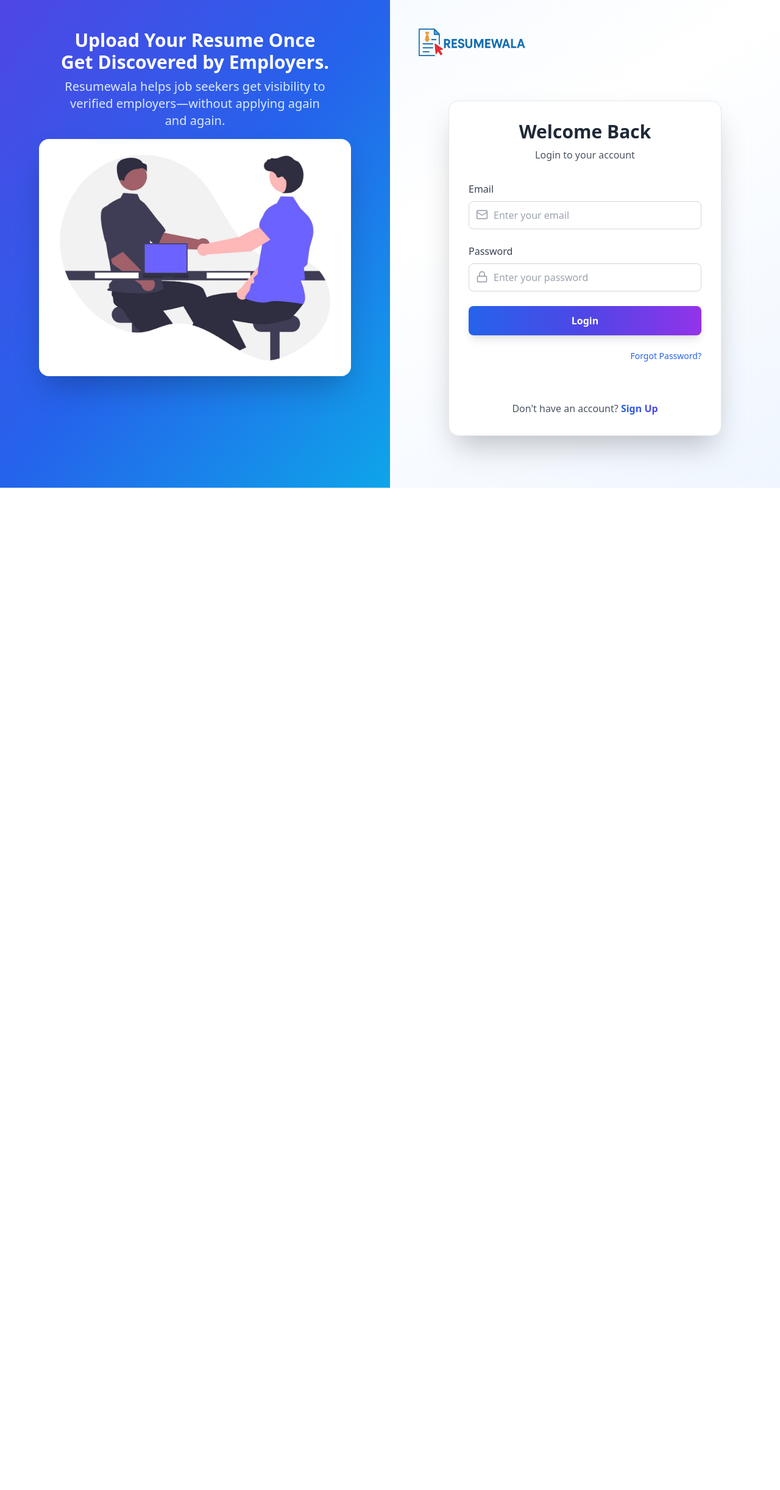
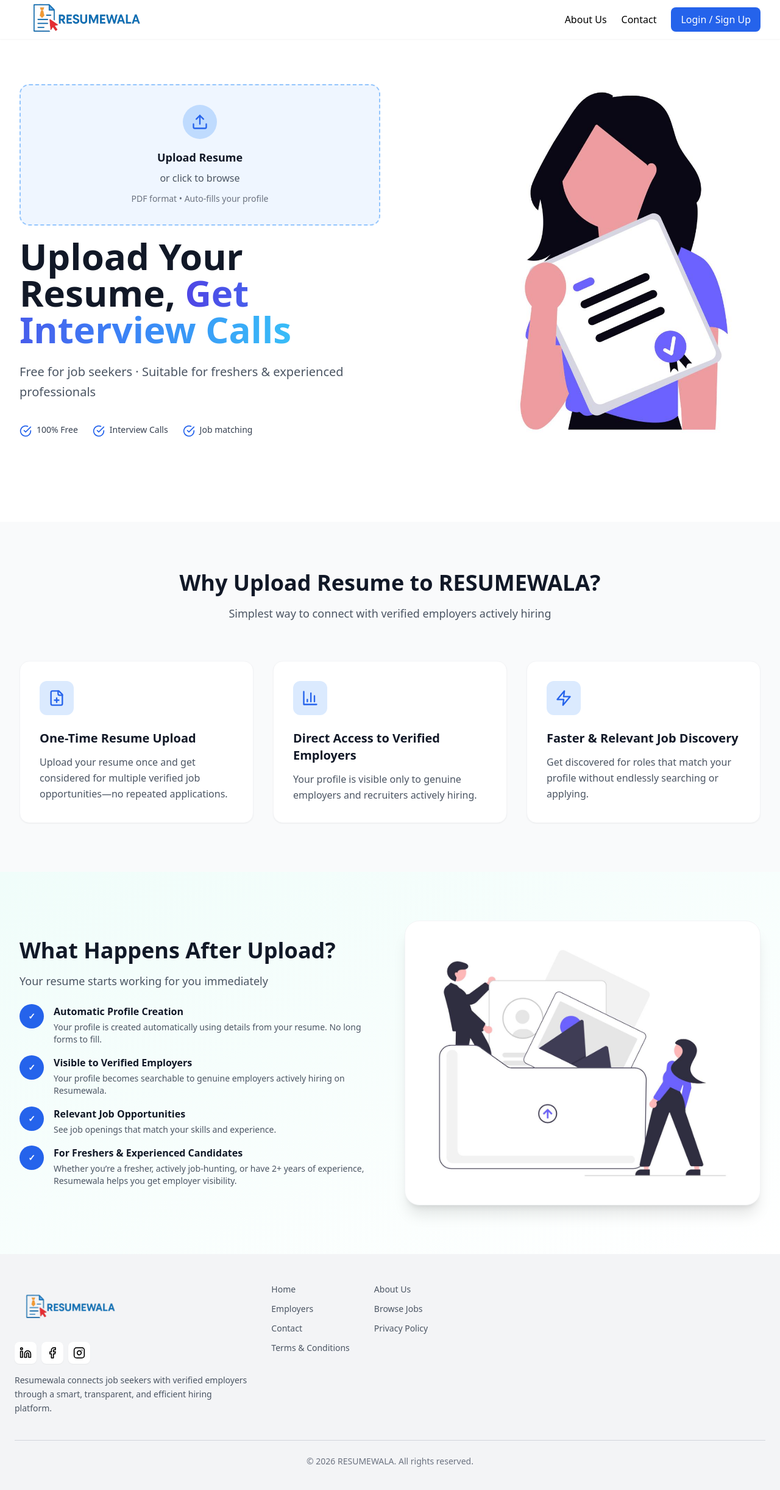
Before and after one commit to Smitayadav01/Resumewala-Website, a React (Vite) app: page / in a window 1280 px wide. Shown: the top 2444 px of the page at 61% size. Before the commit the page ends 800 px from the top, so only its background shows below. Built offline with nearby package versions, Linux system fonts and the light colour scheme.

Commit message:
Upadted home page

```diff
--- a/src/App.tsx
+++ b/src/App.tsx
@@ -1,7 +1,4 @@
 import { Routes, Route, Navigate, useNavigate, useLocation } from 'react-router-dom';
-import { useState } from 'react';
-import { ToastContainer } from "react-toastify";
-import "react-toastify/dist/ReactToastify.css";
 import { Toaster } from "react-hot-toast";
 
 import Navbar from './components/Navbar';
@@ -19,20 +16,22 @@ import Privacy from './pages/Privacy';
 import { useAuth } from './context/AuthContext';
 import ForgotPassword from "./pages/ForgotPassword";
 import ResetPassword from "./pages/ResetPassword";
+import Employee from "./pages/Employee";
+import ScrollToTop from './components/ScrollToTop';
 
 
 function AppContent() {
+
   const navigate = useNavigate();
   const location = useLocation();
-
   const { isAuthenticated, isAdmin } = useAuth();
 
   const authenticated = isAuthenticated();
 
   const handleNavigate = (page: string) => {
+
     const routes: Record<string, string> = {
-      landing: '/',
-      home: '/home',
+      home: '/',
       upload: '/upload',
       jobs: '/jobs',
       about: '/about',
@@ -40,24 +39,21 @@ function AppContent() {
       profile: '/profile',
       admin: '/admin',
       login: '/login',
-      register: '/register',
       terms: '/terms',
       privacy: '/privacy',
-    };
-    navigate(routes[page] || '/');
+      employee:'/employee',
     };
 
-  const handleLogout = () => {
-
-    navigate('/');
+    navigate(routes[page] || '/');
   };
 
   return (
     <div className="min-h-screen flex flex-col bg-white">
 
-      {/* <ToastContainer position="top-right" autoClose={3000} /> */}
       <Toaster position="top-right" reverseOrder={false} />
-     {location.pathname !== "/" && (
+
+      {/* Hide navbar only on login page */}
+      {location.pathname !== "/login" && (
         <Navbar
           currentPage={location.pathname}
           isLoggedIn={authenticated}
@@ -65,50 +61,65 @@ function AppContent() {
         />
       )}
 
+      <div className="flex-1">
 
-      <div className="flex-1">
         <Routes>
-          <Route path="/" element={<Landing />} />
+
+          {/* HOME PAGE FIRST */}
+          <Route
+            path="/"
+            element={<Home onNavigate={handleNavigate} />}
+          />
+
+          {/* LOGIN / SIGNUP PAGE */}
+          <Route path="/login" element={<Landing />} />
+
+          {/* PROTECTED ROUTES */}
 
           <Route
-            path="/home"
-            element={
-              authenticated ? <Home onNavigate={handleNavigate} /> : <Navigate to="/" replace />
-            }
+            path="/upload"
+            element={authenticated ? <Upload /> : <Navigate to="/login" replace />}
           />
-
-          <Route path="/upload" element={<Upload />} />
-
-          <Route path="/forgot-password" element={<ForgotPassword />} />
-<Route path="/reset-password/:token" element={<ResetPassword />} />
 
           <Route
             path="/jobs"
-            element={authenticated ? <Jobs /> : <Navigate to="/" replace />}
+            element={authenticated ? <Jobs /> : <Navigate to="/login" replace />}
           />
 
-          <Route path="/about" element={<About />} />
-          <Route path="/contact" element={<Contact />} />
+           <Route path="/employee" element={<Employee />} />
 
           <Route
             path="/profile"
-            element={authenticated ? <Profile /> : <Navigate to="/" replace />}
+            element={authenticated ? <Profile /> : <Navigate to="/login" replace />}
           />
 
           <Route
             path="/admin"
             element={
-              authenticated && isAdmin() ? <Admin /> : <Navigate to="/admin" replace />
+              authenticated && isAdmin()
+                ? <Admin />
+                : <Navigate to="/login" replace />
             }
           />
 
-          {/* Legal Pages */}
+          {/* PUBLIC PAGES */}
+
+          <Route path="/about" element={<About />} />
+          <Route path="/contact" element={<Contact />} />
+
           <Route path="/terms" element={<Terms />} />
           <Route path="/privacy" element={<Privacy />} />
+
+          <Route path="/forgot-password" element={<ForgotPassword />} />
+          <Route path="/reset-password/:token" element={<ResetPassword />} />
+
         </Routes>
+
       </div>
 
-      {location.pathname !== '/' && <Footer />}
+      {location.pathname !== '/login' && <Footer />}
+
+      <ScrollToTop />
     </div>
   );
 }
--- a/src/components/Footer.tsx
+++ b/src/components/Footer.tsx
@@ -22,7 +22,7 @@ const Footer = () => {
   const footerLinks = [
     { name: 'Home', href: '/home' },
     { name: 'About Us', href: '/about' },
-    { name: 'Employers', href: '/employers' },
+    { name: 'Employers', href: '/employee' },
     { name: 'Browse Jobs', href: '/jobs' },
     { name: 'Contact', href: '/contact' },
     { name: 'Privacy Policy', href: '/privacy' },
--- a/src/components/Navbar.tsx
+++ b/src/components/Navbar.tsx
@@ -16,20 +16,32 @@ export default function Navbar({ currentPage, isLoggedIn, isAdmin }: NavbarProps
   const { logout, isAuthenticated } = useAuth();
   const authenticated = isAuthenticated();
   const navigate = useNavigate();
+
   const handleLogout = () => {
     setMobileOpen(false);
     logout();
-  navigate('/'); // always go to landing page
+    navigate('/');
   };
-
 
   const go = (page: string) => {
     setMobileOpen(false);
-    navigate(page);
+
+    const routes: Record<string, string> = {
+      home: '/',
+      jobs: '/jobs',
+      profile: '/profile',
+      admin: '/admin',
+      about: '/about',
+      contact: '/contact',
+      login: '/login'
+    };
+
+    navigate(routes[page] || '/');
   };
 
   return (
     <nav className="bg-white shadow-sm sticky top-0 z-50">
+
       <div className="max-w-7xl mx-auto px-4 sm:px-6 lg:px-8">
 
         {/* Top Bar */}
@@ -38,19 +50,17 @@ export default function Navbar({ currentPage, isLoggedIn, isAdmin }: NavbarProps
           {/* Logo */}
           <div
             className="flex items-center cursor-pointer"
-  onClick={() => go(authenticated ? '/home' : '/')}
+            onClick={() => navigate('/')}
           >
             <img src={logo} alt="Logo" className="h-24 w-auto" />
           </div>
 
-
           {/* Desktop Menu */}
           <div className="hidden md:flex items-center space-x-6">
+
             {authenticated ? (
               <>
                 <NavBtn label="Home" page="home" />
-                {/* <NavBtn label="About Us" page="about" />
-                <NavBtn label="Contact" page="contact" /> */}
                 <NavBtn label="Browse Jobs" page="jobs" />
 
                 {isAdmin ? (
@@ -58,7 +68,8 @@ export default function Navbar({ currentPage, isLoggedIn, isAdmin }: NavbarProps
                 ) : (
                   <button
                     onClick={() => go('profile')}
-                    className={`flex items-center space-x-2 nav-btn ${currentPage === 'profile' ? 'text-blue-500' : ''
+                    className={`flex items-center space-x-2 nav-btn ${
+                      currentPage === 'profile' ? 'text-blue-500' : ''
                     }`}
                   >
                     <User className="h-5 w-5" />
@@ -67,24 +78,28 @@ export default function Navbar({ currentPage, isLoggedIn, isAdmin }: NavbarProps
                 )}
 
                 <button
-  onClick={() => {
-    setMobileOpen(false);
-    logout();
-    navigate('/'); // always landing
-  }}
+                  onClick={handleLogout}
                   className="flex items-center space-x-2 nav-btn hover:text-red-500"
                 >
                   <LogOut className="h-5 w-5" />
                   <span>Logout</span>
                 </button>
-
               </>
             ) : (
               <>
                 <NavBtn label="About Us" page="about" />
                 <NavBtn label="Contact" page="contact" />
+
+                {/* LOGIN BUTTON */}
+                <button
+                  onClick={() => go('login')}
+                  className="bg-blue-600 text-white px-4 py-2 rounded-lg hover:bg-blue-700"
+                >
+                  Login / Sign Up
+                </button>
               </>
             )}
+
           </div>
 
           {/* Mobile Menu Button */}
@@ -94,25 +109,29 @@ export default function Navbar({ currentPage, isLoggedIn, isAdmin }: NavbarProps
           >
             {mobileOpen ? <X className="h-6 w-6" /> : <Menu className="h-6 w-6" />}
           </button>
+
         </div>
       </div>
 
       {/* Mobile Menu */}
       {mobileOpen && (
         <div className="md:hidden bg-white border-t border-gray-200 shadow-lg">
+
           <div className="flex flex-col p-4 space-y-3">
 
-            {isLoggedIn ? (
+            {authenticated ? (
               <>
                 <MobileBtn label="Home" page="home" />
-                {/* <MobileBtn label="About Us" page="about" />
-                <MobileBtn label="Contact" page="contact" /> */}
                 <MobileBtn label="Browse Jobs" page="jobs" />
 
                 {isAdmin ? (
                   <MobileBtn label="Admin Panel" page="admin" />
                 ) : (
-                  <MobileBtn label="My Profile" page="profile" icon={<User className="h-4 w-4" />} />
+                  <MobileBtn
+                    label="My Profile"
+                    page="profile"
+                    icon={<User className="h-4 w-4" />}
+                  />
                 )}
 
                 <button
@@ -125,10 +144,19 @@ export default function Navbar({ currentPage, isLoggedIn, isAdmin }: NavbarProps
               </>
             ) : (
               <>
-                {/* <MobileBtn label="About Us" page="about" />
-                <MobileBtn label="Contact" page="contact" /> */}
+                <MobileBtn label="About Us" page="about" />
+                <MobileBtn label="Contact" page="contact" />
+
+                {/* MOBILE LOGIN BUTTON */}
+                <button
+                  onClick={() => go('login')}
+                  className="bg-blue-600 text-white px-4 py-2 rounded-lg"
+                >
+                  Login / Sign Up
+                </button>
               </>
             )}
+
           </div>
         </div>
       )}
@@ -136,12 +164,12 @@ export default function Navbar({ currentPage, isLoggedIn, isAdmin }: NavbarProps
   );
 
   /* Components */
+
   function NavBtn({ label, page }: { label: string; page: string }) {
     return (
       <button
         onClick={() => go(page)}
-        className={`nav-btn ${currentPage === page ? 'text-blue-500' : ''
-          }`}
+        className={`nav-btn ${currentPage === page ? 'text-blue-500' : ''}`}
       >
         {label}
       </button>
--- /dev/null
+++ b/src/components/ScrollToTop.tsx
@@ -0,0 +1,35 @@
+import React, { useState, useEffect } from "react";
+import { ArrowUp } from "lucide-react";
+
+export default function ScrollToTop() {
+  const [visible, setVisible] = useState(false);
+
+  // Show button when scrolled down
+  useEffect(() => {
+    const handleScroll = () => {
+      if (window.scrollY > 300) {
+        setVisible(true);
+      } else {
+        setVisible(false);
+      }
+    };
+
+    window.addEventListener("scroll", handleScroll);
+    return () => window.removeEventListener("scroll", handleScroll);
+  }, []);
+
+  const scrollToTop = () => {
+    window.scrollTo({ top: 0, behavior: "smooth" });
+  };
+
+  if (!visible) return null;
+
+  return (
+    <button
+      onClick={scrollToTop}
+      className="fixed bottom-6 right-6 bg-blue-600 text-white p-3 rounded-full shadow-lg hover:bg-blue-700 transition-all"
+    >
+      <ArrowUp className="h-5 w-5" />
+    </button>
+  );
+}
--- /dev/null
+++ b/src/pages/Employee.tsx
@@ -0,0 +1,34 @@
+import React from "react";
+import { Briefcase, Zap } from "lucide-react";
+
+
+export default function Employee() {
+  return (
+    <div className="min-h-screen flex flex-col items-center justify-center bg-gradient-to-br from-blue-50 via-white to-blue-50 px-4">
+      <div className="text-center max-w-lg p-8 bg-white rounded-3xl shadow-xl border border-gray-100">
+        <div className="flex justify-center mb-6">
+          <Briefcase className="h-12 w-12 text-blue-600" />
+        </div>
+
+        <h1 className="text-4xl font-bold text-gray-900 mb-4">
+          Employee Section
+        </h1>
+
+        <p className="text-gray-600 mb-6 text-lg">
+          🚀 We are working hard to bring you this feature. <br />
+          Stay tuned! Coming soon...
+        </p>
+
+        <div className="mt-6">
+          <button
+            onClick={() => window.history.back()}
+            className="inline-flex items-center gap-2 bg-gradient-to-r from-blue-600 via-indigo-600 to-purple-600 text-white py-2 px-6 rounded-lg font-semibold shadow-lg hover:shadow-xl hover:from-blue-700 hover:via-indigo-700 hover:to-purple-700 transition-all"
+          >
+            <Zap className="h-5 w-5" />
+            Go Back
+          </button>
+        </div>
+      </div>
+    </div>
+  );
+}
--- a/src/pages/Home.tsx
+++ b/src/pages/Home.tsx
@@ -47,7 +47,9 @@ useEffect(() => {
   if (!allowedTypes.includes(file.type)) {
     toast.error("Please upload a PDF file");
     return;
+
   }
+
 
   setParsing(true);   // ✅ START LOADER IMMEDIATELY
   setUploading(true);
@@ -98,11 +100,24 @@ useEffect(() => {
           <div className="grid lg:grid-cols-2 gap-8 items-center">
 
             <div className="space-y-5 mt-0">
+             {/* Upload Box */}
 <div
-                onClick={() => fileInputRef.current?.click()}
+  onClick={() => {
+    const token = localStorage.getItem("token");
+    if (!token) {
+      toast.error("Please login to upload resume");
+      return;
+    }
+    fileInputRef.current?.click();
+  }}
   onDragOver={(e) => e.preventDefault()}
   onDrop={(e) => {
     e.preventDefault();
+    const token = localStorage.getItem("token");
+    if (!token) {
+      toast.error("Please login to upload resume");
+      return;
+    }
     const file = e.dataTransfer.files[0];
     handleFileSelect(file);
   }}
--- a/src/pages/Landing.tsx
+++ b/src/pages/Landing.tsx
@@ -44,12 +44,20 @@ export default function Landing() {
   e.preventDefault();
   try {
     const res = await login(loginData.email, loginData.password);
-      if(!res.ok){
-        toast.error(res.message);
+
+    // Check based on actual response structure
+    if (!res || res.success === false) {
+      toast.error(res?.message || "Login failed");
       return;
     }
-      console.log("3",res.json);
+
+    // Save token and user if returned by your login
+    if (res.token) localStorage.setItem("token", res.token);
+    if (res.user) localStorage.setItem("user", JSON.stringify(res.user));
+
     toast.success("Login successful");
+    navigate("/"); // redirect after successful login
+
   } catch (error) {
     toast.error("Login failed");
     console.error('Login failed:', error);
```
Also changed, not shown: 1 other file (tests, documents, lock files or other folders). Lines whose indentation alone changed are shown as unchanged.
